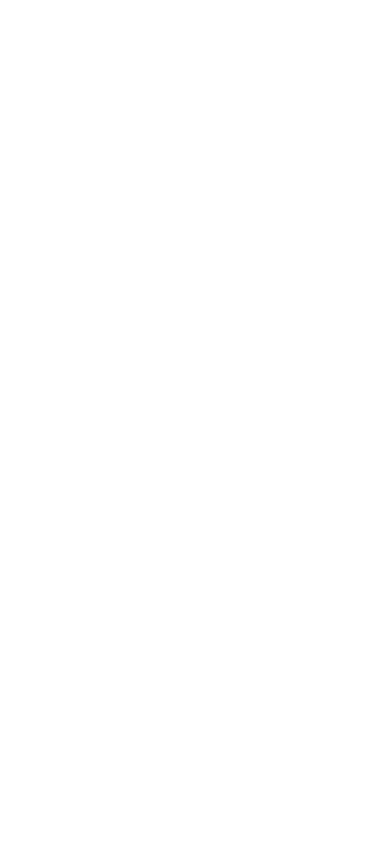
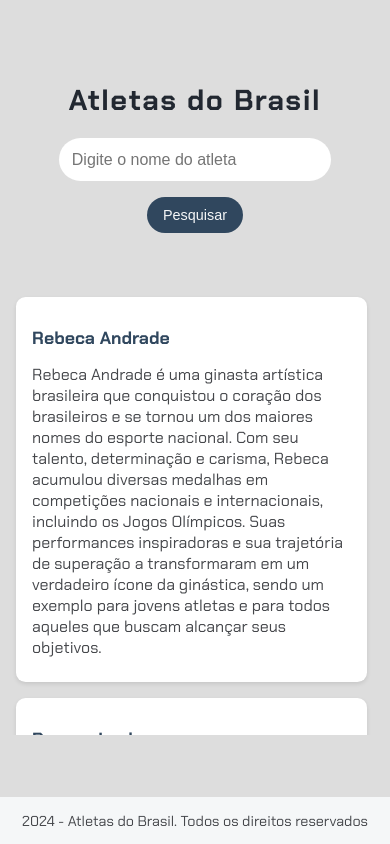
Before and after one commit to GabrielMontesdiocaRodrigues/ImersaoAlura, a plain HTML site: page index.html in a window 390 px wide. Drawn offline with Linux system fonts and the light colour scheme.

Commit message:
Make the base of the project

```diff
--- /dev/null
+++ b/app.js
@@ -0,0 +1 @@
+console.log("Hello, World!");
--- a/index.html
+++ b/index.html
@@ -1,11 +1,49 @@
 <!DOCTYPE html>
-<html lang="en">
+<html lang="pt-br">
 <head>
     <meta charset="UTF-8">
     <meta name="viewport" content="width=device-width, initial-scale=1.0">
-    <title>Document</title>
+    <link rel="stylesheet" href="style.css">
+    <title>Olimpíadas</title>
 </head>
 <body>
-
+    <Header>
+        <h1>Atletas do Brasil</h1>
+    </Header>
+    <main>
+        <section>
+            <input type="text" placeholder="Digite o nome do atleta">
+            <button>Pesquisar</button>
+        </section>
+        <section class="resultados-pesquisa">
+            <div class="item-resultado">
+                <h2>
+                    <a target="_blank" href="#">Rebeca Andrade</a>
+                </h2>
+                <p class="descricao-meta">Rebeca Andrade é uma ginasta artística brasileira que conquistou o coração dos brasileiros e se tornou um dos maiores nomes do esporte nacional. Com seu talento, determinação e carisma, Rebeca acumulou diversas medalhas em competições nacionais e internacionais, incluindo os Jogos Olímpicos. Suas performances inspiradoras e sua trajetória de superação a transformaram em um verdadeiro ícone da ginástica, sendo um exemplo para jovens atletas e para todos aqueles que buscam alcançar seus objetivos.
+                </p>
+            </div>
+            <div class="item-resultado">
+                <h2>
+                  <a target="_blank" href="https://pt.wikipedia.org/wiki/Rayssa_Leal">Rayssa Leal</a>
+                </h2>
+                <p class="descricao-meta">
+                  Skatista profissional brasileira, conhecida como "Fadinha", que se tornou a mais jovem medalhista olímpica da história do Brasil.
+                </p>
+            </div>
+            <div class="item-resultado">
+                <h2>
+                  <a target="_blank" href="https://www.cbj.com.br/atletas/beatriz-souza/" >Beatriz Souza</a>
+                </h2>
+                <p class="descricao-meta">
+                    Beatriz Souza é uma judoca brasileira que conquistou o país ao trazer a primeira medalha de ouro para o Brasil nas Olimpíadas de 2024, em Paris. Sua força, determinação e técnica impecável a tornaram um ícone do esporte nacional e um exemplo para jovens atletas.
+                </p>
+              </div>
+        </section>
+    </main>
+    <footer>
+        <p>2024 - Atletas do Brasil. Todos os direitos reservados</p>
+    </footer>
+    <script src="app.js"></script>
 </body>
 </html>
--- /dev/null
+++ b/style.css
@@ -0,0 +1,166 @@
+/* Importa a fonte Chakra Petch do Google Fonts */
+@import url('https://fonts.googleapis.com/css2?family=Chakra+Petch:ital,wght@0,300;0,400;0,500;0,600;0,700;1,300;1,400;1,500;1,600;1,700&display=swap');
+
+/* Estiliza o corpo da página */
+body {
+    font-family: "Chakra Petch", sans-serif; /* Define a fonte padrão */
+    background-color: #DDDDDD; /* Cor de fundo da página */
+    display: flex; /* Usa Flexbox para layout */
+    flex-direction: column; /* Alinha os itens na vertical */
+    align-items: center; /* Centraliza os itens horizontalmente */
+    justify-content: center; /* Centraliza os itens verticalmente */
+    height: 100vh; /* Preenche a altura total da viewport */
+    margin: 0; /* Remove a margem padrão */
+    padding: 0; /* Remove o padding padrão */
+}
+
+/* Estiliza os títulos h1 */
+h1 {
+    font-size: 2.5rem; /* Tamanho da fonte */
+    color: #222831; /* Cor do texto */
+    text-align: center; /* Alinha o texto ao centro */
+    letter-spacing: 0.4rem; /* Espaçamento entre letras */
+}
+
+/* Estiliza as seções da página */
+section {
+    display: flex; /* Usa Flexbox para layout */
+    flex-direction: column; /* Alinha os itens na vertical */
+    align-items: center; /* Centraliza os itens horizontalmente */
+    margin-bottom: 3rem; /* Espaçamento abaixo de cada seção */
+}
+
+/* Estiliza os inputs dentro das seções */
+section input {
+    width: 30rem; /* Largura dos inputs */
+    border: none; /* Remove a borda padrão */
+    padding: 1rem; /* Espaçamento interno */
+    border-radius: 1.5rem; /* Borda arredondada */
+    margin-bottom: 1rem; /* Espaçamento abaixo dos inputs */
+    color: #45474B; /* Cor do texto */
+    font-size: 1rem; /* Tamanho da fonte */
+    box-sizing: border-box; /* Inclui padding e border na largura total */
+}
+
+/* Estiliza os botões dentro das seções */
+section button {
+    padding: 0.8rem 1.2rem; /* Espaçamento interno do botão */
+    border: none; /* Remove a borda padrão */
+    border-radius: 1.5rem; /* Borda arredondada */
+    background-color: #30475E; /* Cor de fundo do botão */
+    color: #F5F7F8; /* Cor do texto do botão */
+    font-size: 1rem; /* Tamanho da fonte */
+    cursor: pointer; /* Muda o cursor para indicar que é clicável */
+}
+
+/* Adiciona efeito hover ao botão de pesquisa */
+section button:hover {
+    background-color: #30475E; /* Muda a cor de fundo ao passar o mouse */
+    box-shadow: 0 4px 8px rgba(0, 0, 0, 0.2); /* Adiciona uma sombra mais intensa */
+}
+
+/* Estiliza a caixa de resultados da pesquisa */
+.resultados-pesquisa {
+    width: 60rem; /* Largura máxima da caixa de resultados */
+    height: 46vh; /* Altura máxima da caixa de resultados */
+    overflow-y: auto; /* Adiciona rolagem vertical se necessário */
+    margin-top: 1rem; /* Espaçamento acima da caixa de resultados */
+    padding: 1rem; /* Espaçamento interno */
+    border-radius: 0.6rem; /* Borda arredondada */
+}
+
+/* Estiliza cada item de resultado */
+.item-resultado {
+    background: #FFFFFF; /* Cor de fundo dos itens */
+    border-radius: 0.6rem; /* Borda arredondada */
+    padding: 1rem; /* Espaçamento interno */
+    margin-bottom: 1rem; /* Espaçamento abaixo dos itens */
+    box-shadow: 0 2px 4px rgba(0, 0, 0, 0.1); /* Sombra leve */
+}
+
+/* Estiliza os títulos dentro dos itens de resultado */
+.item-resultado h2 {
+    font-size: 1.5rem; /* Tamanho da fonte */
+    color: #222831; /* Cor do texto */
+}
+
+/* Estiliza os links dentro dos itens de resultado */
+.item-resultado a {
+    text-decoration: none; /* Remove o sublinhado padrão dos links */
+    color: #30475E; /* Cor do texto dos links */
+}
+
+/* Estiliza os links quando são passados o mouse sobre */
+.item-resultado a:hover {
+    text-decoration: underline; /* Adiciona sublinhado ao passar o mouse */
+}
+
+/* Estiliza a descrição meta dentro dos itens de resultado */
+.descricao-meta {
+    color: #45474B; /* Cor do texto */
+    margin: 0.5rem 0; /* Margem acima e abaixo */
+}
+
+/* Estiliza o rodapé da página */
+footer {
+    background-color: #F5F7F8; /* Cor de fundo do rodapé */
+    color: #45474B; /* Cor do texto */
+    text-align: center; /* Alinha o texto ao centro */
+    padding: 0; /* Espaçamento interno */
+    width: 100%; /* Largura total da página */
+    position: absolute; /* Posiciona o rodapé */
+    bottom: 0; /* Alinha ao fundo da página */
+    font-size: 1rem; /* Tamanho da fonte */
+}
+
+@media (max-width: 768px) {
+    h1 {
+        font-size: 2rem; /* Tamanho da fonte em telas menores */
+        letter-spacing: 0.2rem; /* Espaçamento entre letras em telas menores */
+    }
+
+    section input {
+        width: 25rem; /* Largura dos inputs em telas menores */
+        padding: 0.8rem; /* Espaçamento interno em telas menores */
+    }
+
+    .resultados-pesquisa {
+        width: 40rem; /* Largura da caixa de resultados em telas menores */
+        height: 40vh; /* Altura da caixa de resultados em telas menores */
+    }
+
+    .item-resultado h2 {
+        font-size: 1.3rem; /* Tamanho da fonte dos títulos em telas menores */
+    }
+}
+
+/* Responsividade para celulares */
+@media (max-width: 480px) {
+
+    h1 {
+        font-size: 1.8rem; /* Tamanho da fonte em telas pequenas */
+        letter-spacing: 0.1rem; /* Espaçamento entre letras em telas pequenas */
+    }
+
+    section input {
+        width: 17rem; /* Largura total dos inputs em telas pequenas */
+    }
+
+    section button {
+        padding: 0.6rem 1rem; /* Espaçamento interno do botão em telas pequenas */
+        font-size: 0.9rem; /* Tamanho da fonte do botão em telas pequenas */
+    }
+
+    .resultados-pesquisa {
+        width: 90%; /* Largura da caixa de resultados em telas pequenas */
+        height: 50vh; /* Altura da caixa de resultados em telas pequenas */
+    }
+
+    .item-resultado h2 {
+        font-size: 1.1rem; /* Tamanho da fonte dos títulos em telas pequenas */
+    }
+
+    footer {
+        font-size: 0.9rem; /* Tamanho da fonte do rodapé em telas pequenas */
+    }
+}
```
